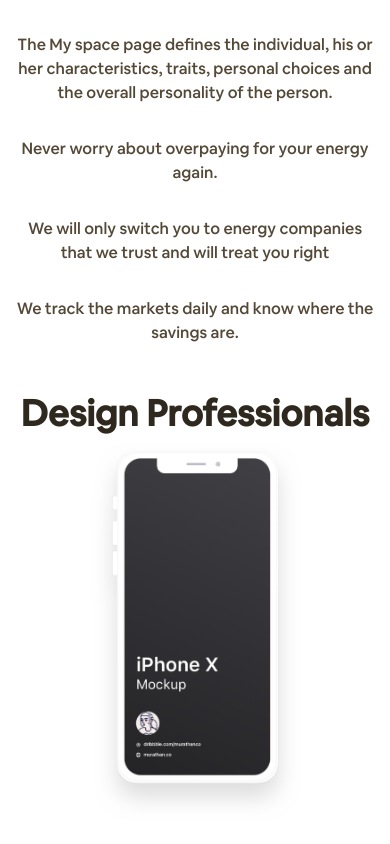
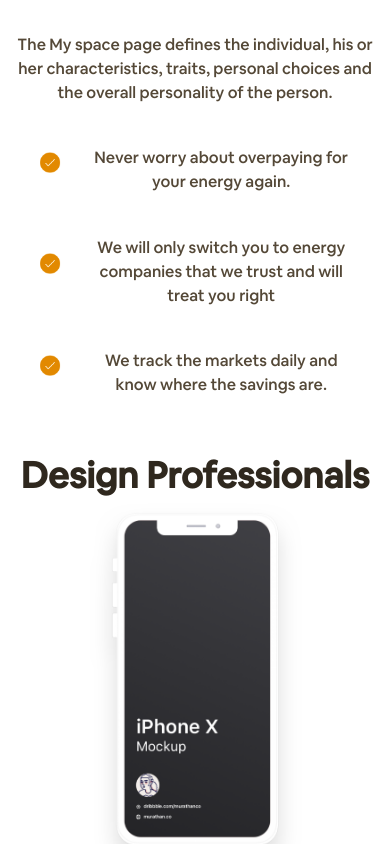
Before and after one commit to khuzi/Salk, a React (Create React App) app: page / in a window 390 px wide. Shown: the part 3700-4544 px from the top of the page. Built offline with nearby package versions, Linux system fonts and the light colour scheme.

Commit message:
add tick-gif

```diff
--- a/src/Components/Phone2/Phone2.css
+++ b/src/Components/Phone2/Phone2.css
@@ -1,19 +1,3 @@
-
-.Phone2 .innerBox .checkBox {
-  color: #ff9900;
-  border-radius: 14px;
-  cursor: pointer;
-}
-
-.Phone2 .innerBox .checkBox::after {
-  position: absolute;
-  content: "";
-  border: 1px solid #ff9900;
-  border-radius: 14px;
-  width: 30px;
-  height: 30px;
-}
-
 .Phone2 {
   margin-right: 4rem;
 }
@@ -30,16 +14,37 @@
   width: 60%;
 }
 
+.Phone2 ul {
+  margin-top: 2rem;
+}
+
+.Phone2 ul li {
+  display: flex;
+  align-items: center;
+  max-width: 80%;
+  margin-top: 2rem;
+}
+.Phone2 .gifTick {
+  width: 20%;
+  margin-right: 1rem;
+}
+
 @media (max-width: 935px) {
   .Phone2 .desktopImg img {
     width: 80%;
+  }
+  .Phone2 .gifTick {
+    width: 30%;
   }
 }
 
 @media (max-width: 735px) {
   .Phone2 .desktopImg img {
-    width: 100%;
+    width: 110%;
     margin: 0;
+  }
+  .Phone2 ul li {
+    max-width: 100%;
   }
 }
 
@@ -55,4 +60,13 @@
   .Phone2 .mobileImg {
     display: block;
   }
+  .Phone2 ul li {
+    max-width: 100%;
+    margin-right: 1rem;
+  }
+  .Phone2 .gifTick {
+    width: 20%;
+    margin: 0;
+    margin-bottom: 1rem;
+  }
 }
--- a/src/Components/Phone2/Phone2.jsx
+++ b/src/Components/Phone2/Phone2.jsx
@@ -2,6 +2,7 @@
 
 import { Grid, Typography, makeStyles, Checkbox } from "@material-ui/core";
 import phoneImg from "../../assets/images/iphone.png";
+import tickGif from "../../assets/images/ezgif.com-gif-maker.gif";
 import "./Phone2.css";
 
 const useStyles = makeStyles((theme) => ({
@@ -47,31 +48,29 @@
             </Typography>
           </Grid>
           <Grid item>
-            <div className="innerBox">
-              {/* <Checkbox className="checkBox" checked /> */}
-              <Typography className={classes.text}>
+            <ul>
+              <li>
+                <img src={tickGif} alt="" className="gifTick" />
+                <Typography style={{ fontSize: "16px", color: "#544837" }}>
                   Never worry about overpaying for your energy again.
                 </Typography>
-            </div>
-          </Grid>
+              </li>
 
-          <Grid item>
-            <div className="innerBox">
-              {/* <Checkbox className="checkBox" checked /> */}
-              <Typography className={classes.text}>
+              <li>
+                <img src={tickGif} alt="" className="gifTick" />
+                <Typography style={{ fontSize: "16px", color: "#544837" }}>
                   We will only switch you to energy companies that we trust and
                   will treat you right
                 </Typography>
-            </div>
-          </Grid>
+              </li>
 
-          <Grid item>
-            <div className="innerBox">
-              {/* <Checkbox className="checkBox" checked /> */}
-              <Typography className={classes.text}>
+              <li>
+                <img src={tickGif} alt="" className="gifTick" />
+                <Typography style={{ fontSize: "16px", color: "#544837" }}>
                   We track the markets daily and know where the savings are.
                 </Typography>
-            </div>
+              </li>
+            </ul>
           </Grid>
         </Grid>
       </Grid>
```
Also changed, not shown: src/assets/images/ezgif.com-gif-maker.gif (added). Lines whose indentation alone changed are shown as unchanged.
